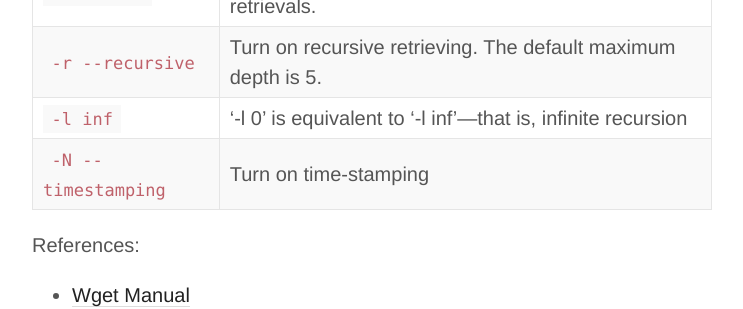
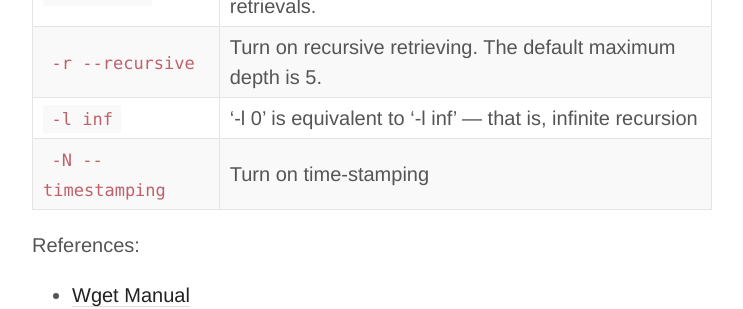
Before and after one commit to joshbuchea/joshbuchea.com, a Jekyll site: the page built from _posts/2017-04-06-create-a-website-mirror-with-wget.md, in a window 1280 px wide. Shown: the part 1382-1691 px from the top of the page, without its empty margins (268-1011 px from the left). Built offline with Jekyll 4.4.1, drawn with Linux system fonts in a browser that asks for light colours; nearby versions of some CDN libraries; comment, search, counter and statistics services are not loaded.

```diff
--- a/_posts/2017-04-06-create-a-website-mirror-with-wget.md
+++ b/_posts/2017-04-06-create-a-website-mirror-with-wget.md
@@ -20,8 +20,8 @@ OR use the short version: `wget -mpEknp -w 1 www.example.com`
 
 Note: In the short version you'll notice `p` twice in the flags. This is because the last `p` is part of `np` (`--no-parent`).
 
-| Option                 | Description |
-| ---------------------- | ---- |
+| Option                   | Description |
+| ------------------------ | ---- |
 | `-m --mirror`            | Turns on recursion and time-stamping, sets infinite recursion depth and keeps FTP directory listings (Shorthand for `-r -l inf -N`) |
 | `-p --page-requisites`   | Download things like CSS style-sheets and images required to properly display the page offline. |
 | `-E --adjust-extension`  | Adds suitable extensions to filenames (.html or .css) depending on their content-type. |
@@ -29,7 +29,7 @@ Note: In the short version you'll notice `p` twice in the flags. This is because
 | `-np --no-parent`        | When recursing do not ascend to the parent directory. It useful for restricting the download to only a portion of the site. |
 | `-w --wait`              | Wait the specified number of seconds between the retrievals. |
 | `-r --recursive`         | Turn on recursive retrieving. The default maximum depth is 5. |
-| `-l inf`                 | ‘-l 0’ is equivalent to ‘-l inf’—that is, infinite recursion |
+| `-l inf`                 | ‘-l 0’ is equivalent to ‘-l inf’ — that is, infinite recursion |
 | `-N --timestamping`      | Turn on time-stamping |
 
 References:
```
